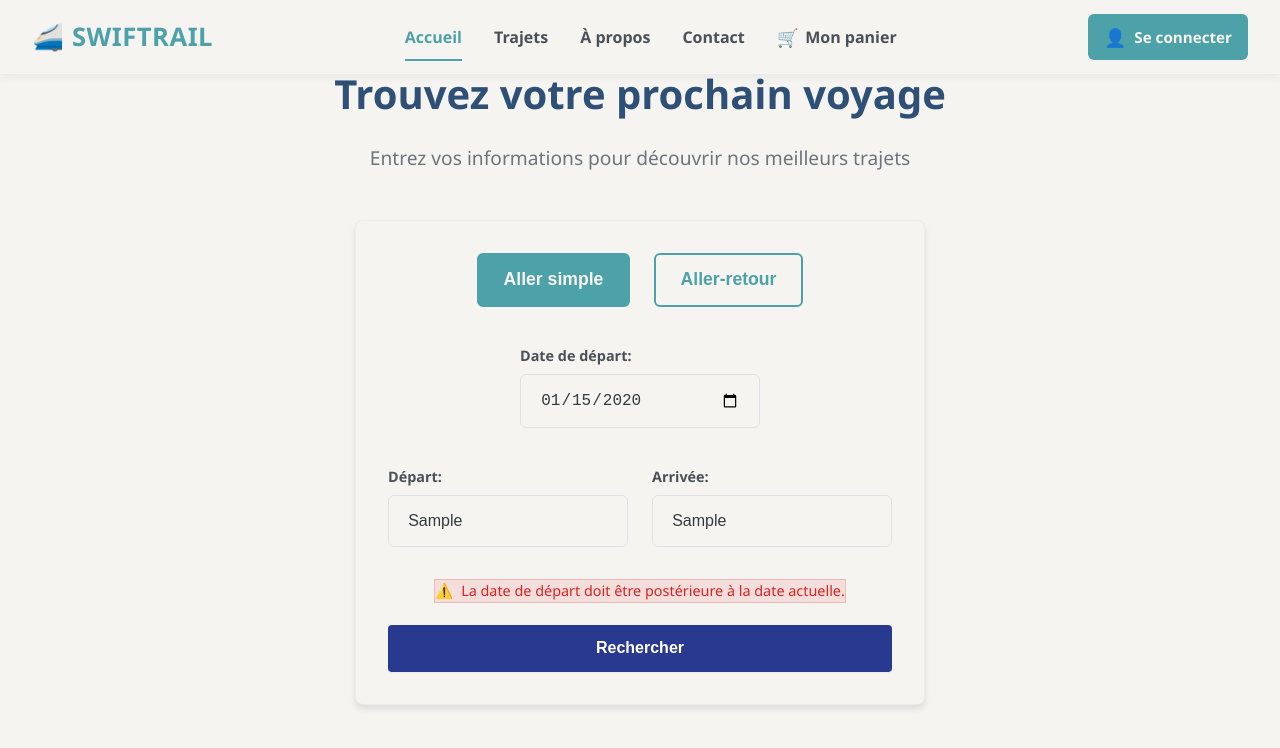
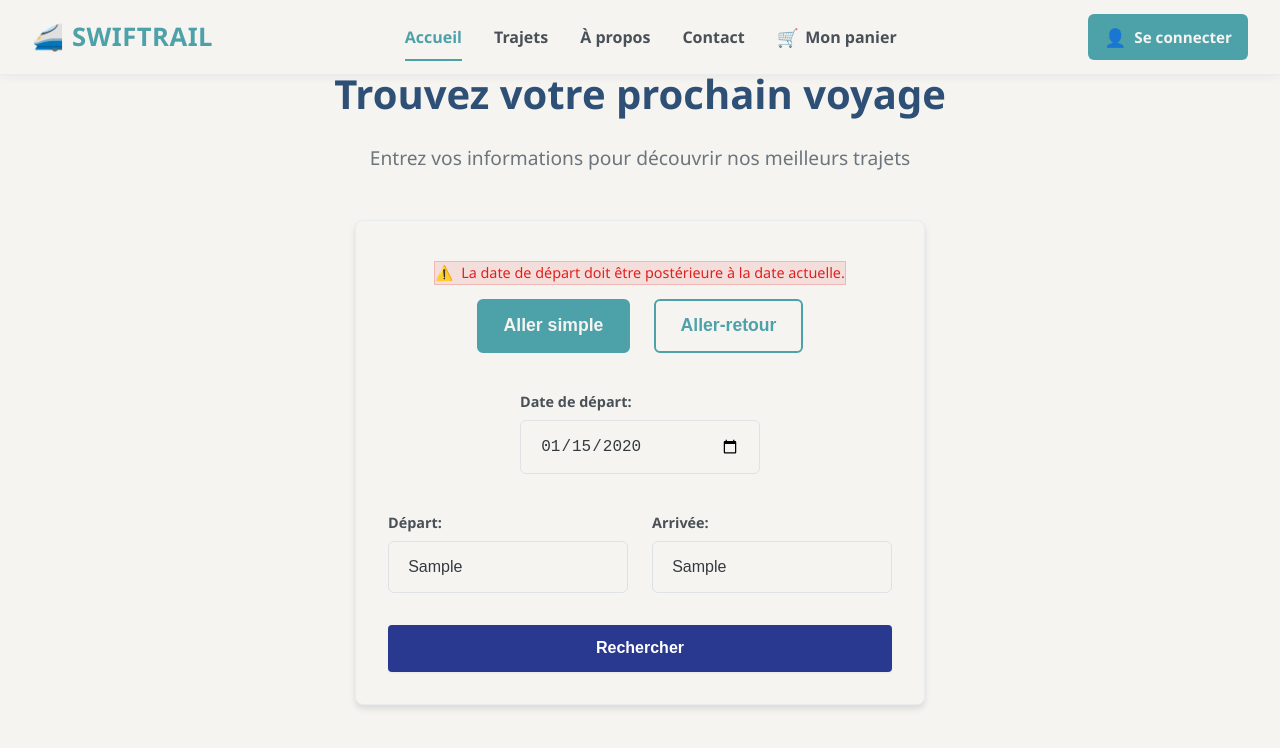
Before and after one commit to HayroMaki/TrainProject, a React (Vite) app: page / in a window 1280 px wide. Both pictures are taken after typing "2020-01-15", "Sample", "Sample" into the empty fields and a click on the button "Rechercher". Shown: the part 947-1695 px from the top of the page. Built offline with nearby package versions, Linux system fonts and the light colour scheme.

Commit message:
changing error position on form

```diff
--- a/src/pages/form.tsx
+++ b/src/pages/form.tsx
@@ -266,6 +266,8 @@ export const Form = () => {
                 </div>
 
                 <form className="form-container" onSubmit={handleSubmit}>
+                    {/* Display error messages if any */}
+                    {error && <p className="error-message">{error}</p>}
             {/* Buttons to select trip type (one-way or round trip) */}
                     <div className="row-container">
                 <button
@@ -346,9 +348,6 @@ export const Form = () => {
                     />
                 </div>
             </div>
-
-            {/* Display error messages if any */}
-                    {error && <p className="error-message">{error}</p>}
 
             {/* Submit button */}
                     <button className="submit-button" type="submit">Rechercher</button>
```
